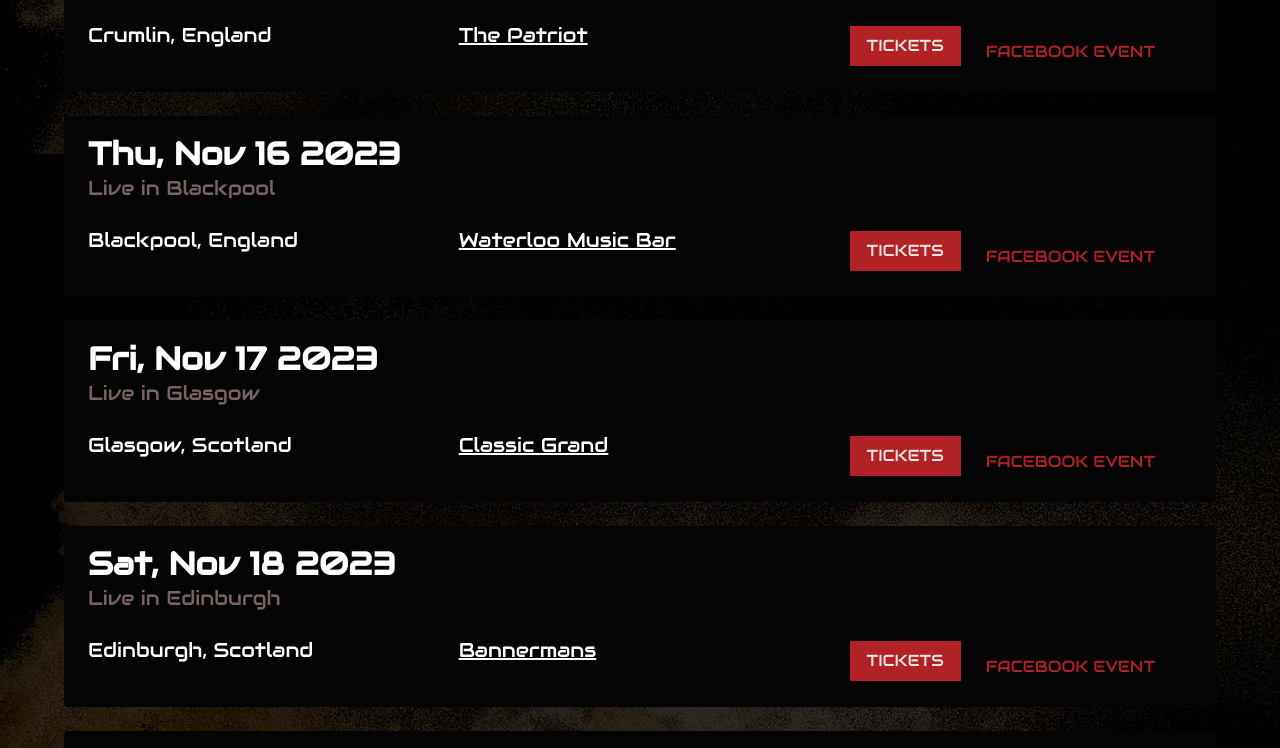
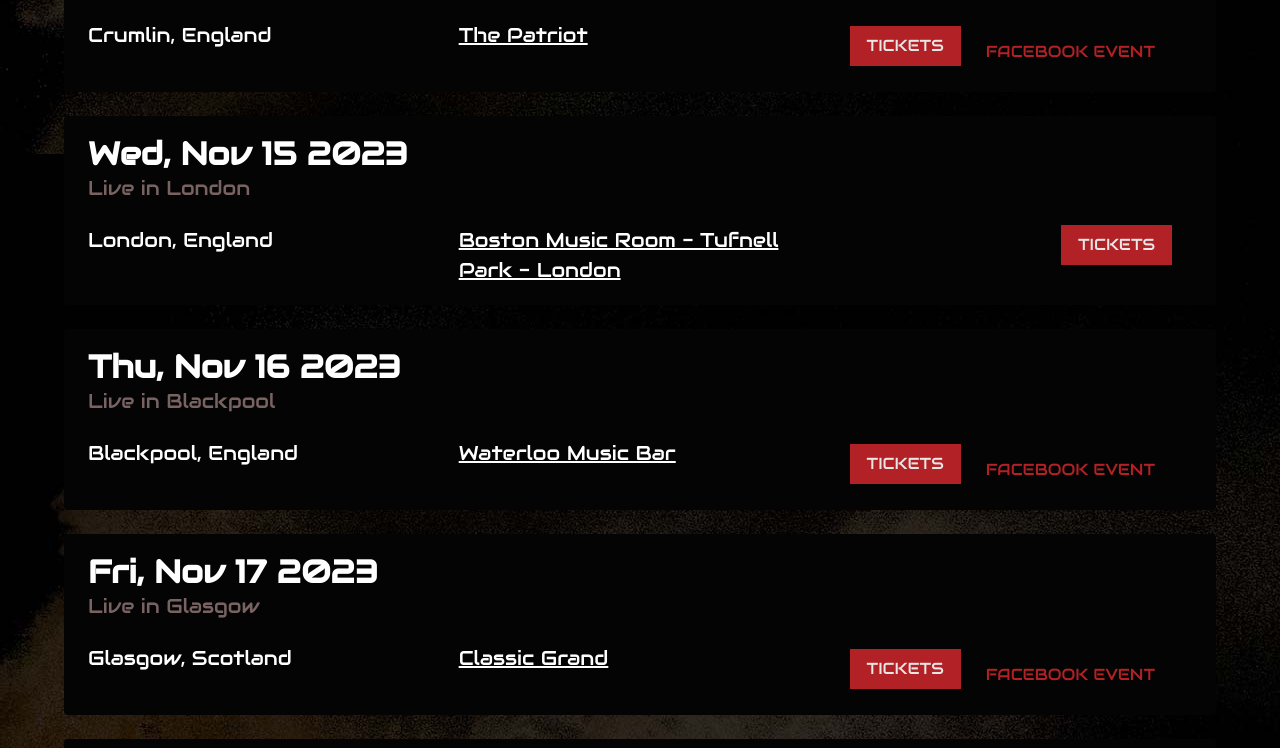
Before and after one commit to adamjarling/warrior-soul-official-gatsby, a Gatsby site: page /tour-dates in a window 1280 px wide. Shown: the part 2778-3526 px from the top of the page. Built offline with nearby package versions, Linux system fonts and the light colour scheme; Gatsby itself is replaced by a stand-in of ours; a web font is replaced by a local one.

Commit message:
London date add

```diff
--- a/src/pages/tour-dates.js
+++ b/src/pages/tour-dates.js
@@ -175,6 +175,19 @@
     },
     url: "https://home-of-rock.co.uk/shop/events/warrior-soul/",
     facebook: "https://www.facebook.com/events/1789954904756606",
+  },
+  {
+    datetime: "2023-11-15T20:00:00",
+    description: "",
+    id: 4,
+    lineup: ["Warrior Soul", "The Fiascos", "Bite Me"],
+    title: "Live in London",
+    venue: {
+      city: "London",
+      country: "England",
+      name: "Boston Music Room - Tufnell Park - London",
+    },
+    url: "https://www.seetickets.com/event/warrior-soul/boston-music-room-tufnell-park/2750944",
   },
   {
     datetime: "2023-11-16T20:00:00",
```
